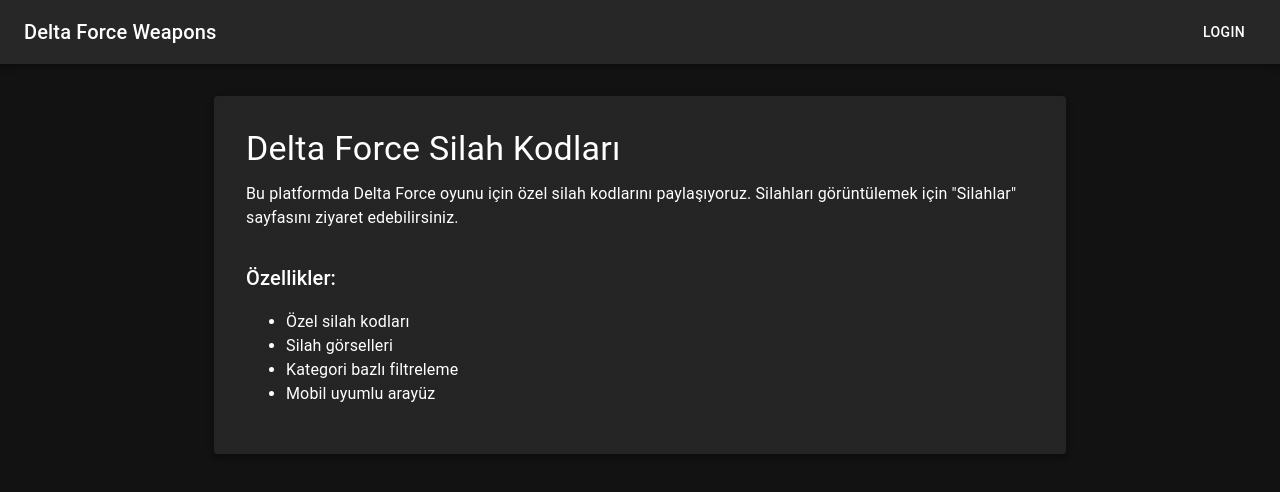
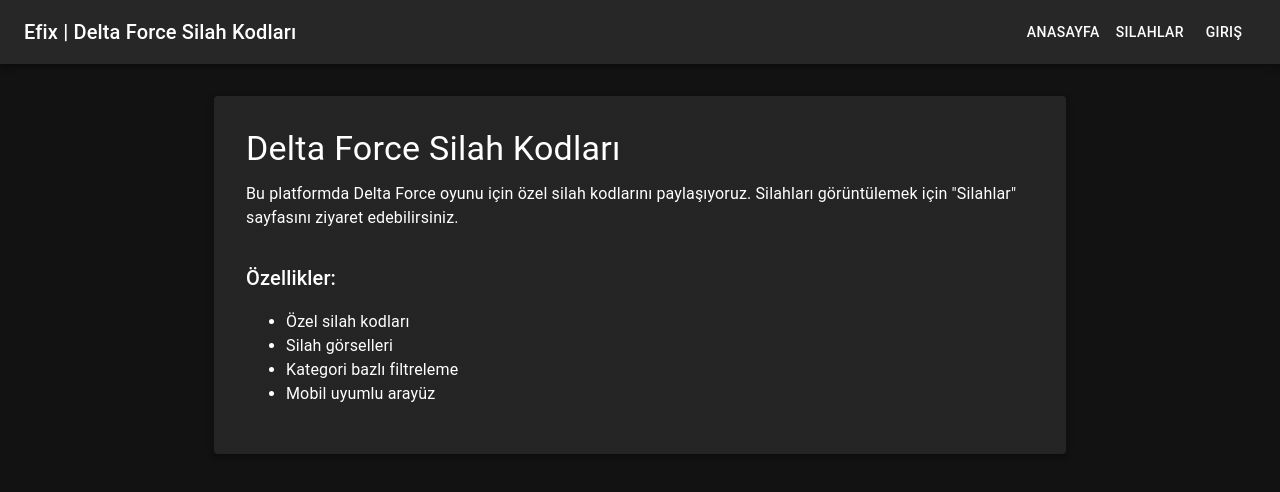
Before and after one commit to DevDoruk/silahkodlari, a React (Create React App) app: page / in a window 1280 px wide. Shown: the top 492 px of the page. Built offline with nearby package versions, Linux system fonts and the light colour scheme; no server answers.

Commit message:
Navbar ve başlık Türkçeleştirildi, menü güncellendi

```diff
--- a/src/components/Navbar.tsx
+++ b/src/components/Navbar.tsx
@@ -22,29 +22,27 @@ const Navbar: React.FC = () => {
     <AppBar position="static">
       <Toolbar>
         <Typography variant="h6" component="div" sx={{ flexGrow: 1 }}>
-          Delta Force Weapons
+          Efix | Delta Force Silah Kodları
         </Typography>
         <Box>
-          {isAuthenticated ? (
-            <>
           <Button color="inherit" component={RouterLink} to="/">
-                Home
+            Anasayfa
           </Button>
           <Button color="inherit" component={RouterLink} to="/weapons">
-                Weapons
+            Silahlar
           </Button>
-              {isAdmin && (
+          {isAuthenticated && isAdmin && (
             <Button color="inherit" component={RouterLink} to="/add">
-                  Add Weapon
+              Silah Ekle
             </Button>
           )}
+          {isAuthenticated ? (
             <Button color="inherit" onClick={handleLogout}>
-                Logout
+              Çıkış
             </Button>
-            </>
           ) : (
             <Button color="inherit" component={RouterLink} to="/login">
-              Login
+              Giriş
             </Button>
           )}
         </Box>
```
Lines whose indentation alone changed are shown as unchanged.
